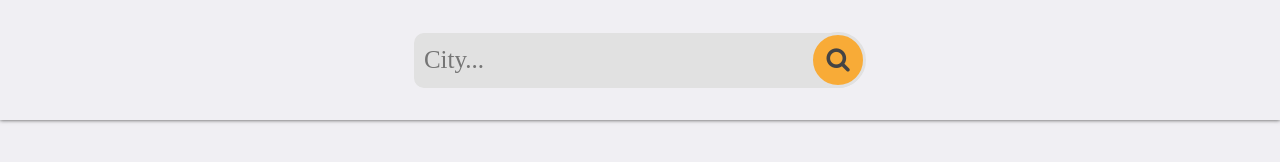
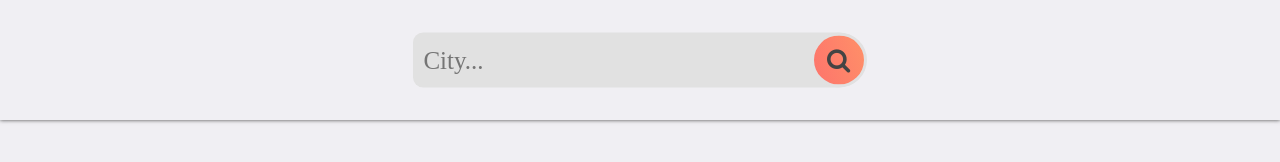
Before and after one commit to hvirmani/Weather, a plain HTML site: page index.html in a window 1280 px wide. Shown: the top 162 px of the page. Drawn offline with nearby package versions, Linux system fonts and the light colour scheme.

Commit message:
Final Commit

```diff
--- a/style.css
+++ b/style.css
@@ -107,15 +107,16 @@ input[type=text]:focus + button {
 }
 
 button {
-	height: 50px;
+	height: 49px;
 	width: 50px;
 	border-radius: 100%;
 	border: none;
-	margin-left: -60px;
-	background: #f8ab37;
+	margin-left: -59px;
+	background: #ef6500;
 	color: #444;
 	box-sizing: content-box;
 	border: 3px solid #e1e1e1;
+	background: linear-gradient(70deg, #fd746c 0%, #ff9068 100%);
 }
 
 button:active {
@@ -138,19 +139,34 @@ footer {
 	margin: 10px 0;
 }
 
+
+
 /*
-		body{
+body {
 	background-color: #1f2029;
 	color: #c4c3ca;
 }
-		section{
+
+section {
 	background-color: #2a2b38;
 }
-		header{
-			box-shadow: 0px 0px 4px  #ccc;
+
+header {
+	box-shadow: 0px 0px 4px #444;
 }
-		input[type=text]{
+
+input[type=text] {
 	background-color: #2a2b38;
 	color: #c4c3ca;
 }
-*/
+
+button {
+	border-color: #2a2b38;
+	background: #84838a;
+	color: #2a2b38;
+}
+
+input[type=text]:focus,
+button:active {
+	border-color: #df4500;
+}*/
```
Lines whose indentation alone changed are shown as unchanged.
